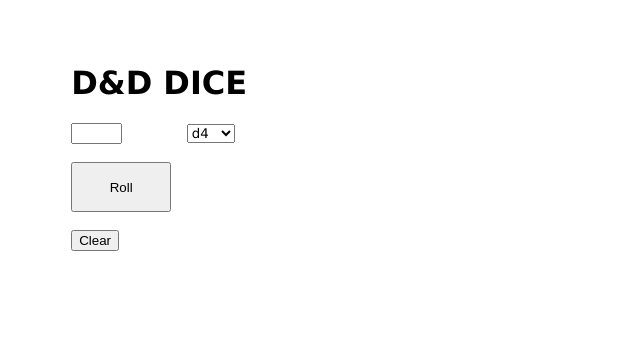
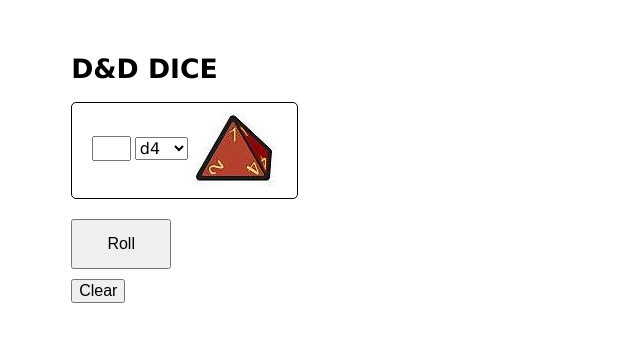
Before and after one commit to malisov-mikhail/DnD-dice, a plain HTML site: page index.html in a window 1280 px wide. Shown: the whole page, without its empty margins (0-640 px from the left). Drawn offline with Linux system fonts and the light colour scheme.

Commit message:
add pics + make prettier

```diff
--- a/index.html
+++ b/index.html
@@ -1,15 +1,20 @@
 <!DOCTYPE html>
 <html>
+
 <head>
-    <meta charset='utf-8'>
-    <meta http-equiv='X-UA-Compatible' content='IE=edge'>
+  <meta charset="utf-8" />
+  <meta http-equiv="X-UA-Compatible" content="IE=edge" />
   <title>D&D DICE</title>
-    <meta name='viewport' content='width=device-width, initial-scale=1'>
-    <link rel='stylesheet' type='text/css' media='screen' href='style.css'>
+  <meta name="viewport" content="width=device-width, initial-scale=1" />
+  <link rel="stylesheet" type="text/css" media="screen" href="style.css" />
 </head>
+
 <body>
   <h1>D&D DICE</h1>
-                    <div><input type="number" id="dice_num" size="2">
+  <div id="container">
+    <div id="leftPanel">
+      <div id="setDice">
+        <input type="number" id="dice_num" size="2" />
         <select id="dice">
           <option value="4">d4</option>
           <option value="6">d6</option>
@@ -17,12 +22,18 @@
           <option value="10">d10</option>
           <option value="12">d12</option>
           <option value="20">d20</option>
-                    </select></div><br>
-                    <div><button id="roll" style="height:50px;width:100px">Roll</button></div>
-                    <br>
+        </select>
+        <img id="diceImg" src="pics/d4.jpg">
+      </div>
+      <div>
+        <button id="roll" style="height: 50px; width: 100px">Roll</button>
+      </div>
       <div><button id="clear">Clear</button></div>
-                    <br><br>
-                    <div id="place_for_text"></div>
-    <script src='script.js'></script>
+    </div>
+    <div id="result"></div>
+  </div>
+  </div>
+  <script src="script.js"></script>
 </body>
+
 </html>
--- a/script.js
+++ b/script.js
@@ -1,31 +1,43 @@
+const diceImg = document.querySelector('#diceImg') // dice image
 roll_num = 0 // setting the roll counter at 0
-document.querySelector('#roll').onclick = function() { // the following happens when clicking "roll"
-    let dice_num = (document.querySelector('#dice_num').value); // number of dice to be rolled
-    let dice = (document.querySelector('#dice').selectedOptions[0].value); // type of dice to be rolled
-    roll_num++; // increasing roll counter
 
-    roll_values = new Array // setting up the array to store the rolls of individual dice
+document.querySelector('#roll').onclick = function () {
+  // the following happens when clicking "roll"
+  let dice_num = document.querySelector('#dice_num').value // number of dice to be rolled
+  let dice = document.querySelector('#dice').selectedOptions[0].value // type of dice to be rolled
+  roll_num++ // increasing roll counter
+
+  roll_values = new Array() // setting up the array to store the rolls of individual dice
   roll_values.length = dice_num
   roll_values.fill(0)
 
-    let get_roll_value = function() { // this function rolls a specified dice
+  let get_roll_value = function () {
+    // this function rolls a specified dice
     roll_value = Math.floor(Math.random() * dice + 1)
     return roll_value
   }
 
-     roll_values.forEach(function(item, index, array){ // this calls the get_roll_value function for each element within the array
-          array[index] = get_roll_value(item);
-     });
+  roll_values.forEach(function (item, index, array) {
+    // this calls the get_roll_value function for each element within the array
+    array[index] = get_roll_value(item)
+  })
 
   let rolls_sum = roll_values.reduce((a, b) => a + b) // this calculates the sum of rolls of individual dice
 
-    let roll = document.createElement('div'); // creating a div to append
+  let roll = document.createElement('div') // creating a div to append
   roll.innerHTML = `Roll #${roll_num} (${dice_num}d${dice}): ${rolls_sum} (dice: ${roll_values})` // the div's contents
-    document.getElementById('place_for_text').appendChild(roll) // appending the div
+  document.getElementById('result').appendChild(roll) // appending the div
 }
 
-document.querySelector('#clear').onclick = function() { // this function removes all the divs created
+document.querySelector('#clear').onclick = function () {
+  // this function removes all the divs created
   roll_num = 0 // resetting the counter after clearing roll history
-    let to_remove = document.getElementById('place_for_text')
-    to_remove.replaceChildren();
+  let to_remove = document.getElementById('result')
+  to_remove.replaceChildren()
 }
+
+// changing dice image according to selected dice
+document.querySelector('#dice').addEventListener('change', () => {
+  let d = document.querySelector('#dice').selectedOptions[0].value
+  diceImg.src = `pics/d${d}.jpg`
+})
--- a/style.css
+++ b/style.css
@@ -1,31 +1,60 @@
 h1 {
-    font-family: Verdana;
-    font-size: 16;
+  font-family: Verdana, Geneva, Tahoma, sans-serif;
+  font-size: 20pt;
   font-weight: bold;
   margin-left: 5%;
   margin-top: 2em;
 }
 
 p {
-    font-family: Verdana;
-    font-size: 12;
+  font-size: 12pt;
   margin-left: 5%;
 }
-div {
-  font-family: Verdana;
-  font-size: 12;
+#container {
   margin-left: 5%;
 }
+
+#leftPanel {
+  display: inline-block;
+  float: left;
+}
+
+#setDice {
+  width: 200px;
+  padding: 5px;
+  padding-left: 20px;
+  border-radius: 5px;
+  border-style: solid;
+  border-width: 1px;
+  margin-bottom: 10px;
+}
+
+#result {
+  display: inline-block;
+  float: left;
+  padding-left: 20px;
+  font-family: Verdana, Geneva, Tahoma, sans-serif;
+  font-size: 12pt;
+  line-height: 30px;
+}
+
 select {
-  font-family: Verdana;
-  font-size: 12;
-  margin-left: 5%;
+  font-family: Verdana, Geneva, Tahoma, sans-serif;
+  font-size: 12pt;
 }
 input {
-  font-family: Verdana;
-  font-size: 12;
-  width: 5ch;
+  font-family: Verdana, Geneva, Tahoma, sans-serif;
+  font-size: 12pt;
+  width: 3ch;
 }
+button {
+  font-size: 12pt;
+  margin-top: 10px;
+}
+img {
+  vertical-align: middle;
+}
+
 /* the pieces below remove the irritating arrows in the input field */
 /* Chrome, Safari, Edge, Opera */
 input::-webkit-outer-spin-button,
@@ -34,6 +63,6 @@
   margin: 0;
 }
 /* Firefox */
-input[type=number] {
+input[type='number'] {
   -moz-appearance: textfield;
 }
```
Also changed, not shown: pics/d10.jpg (added), pics/d12.jpg (added), pics/d20.jpg (added), pics/d4.jpg (added), pics/d6.jpg (added), pics/d8.jpg (added). Lines whose indentation alone changed are shown as unchanged.
